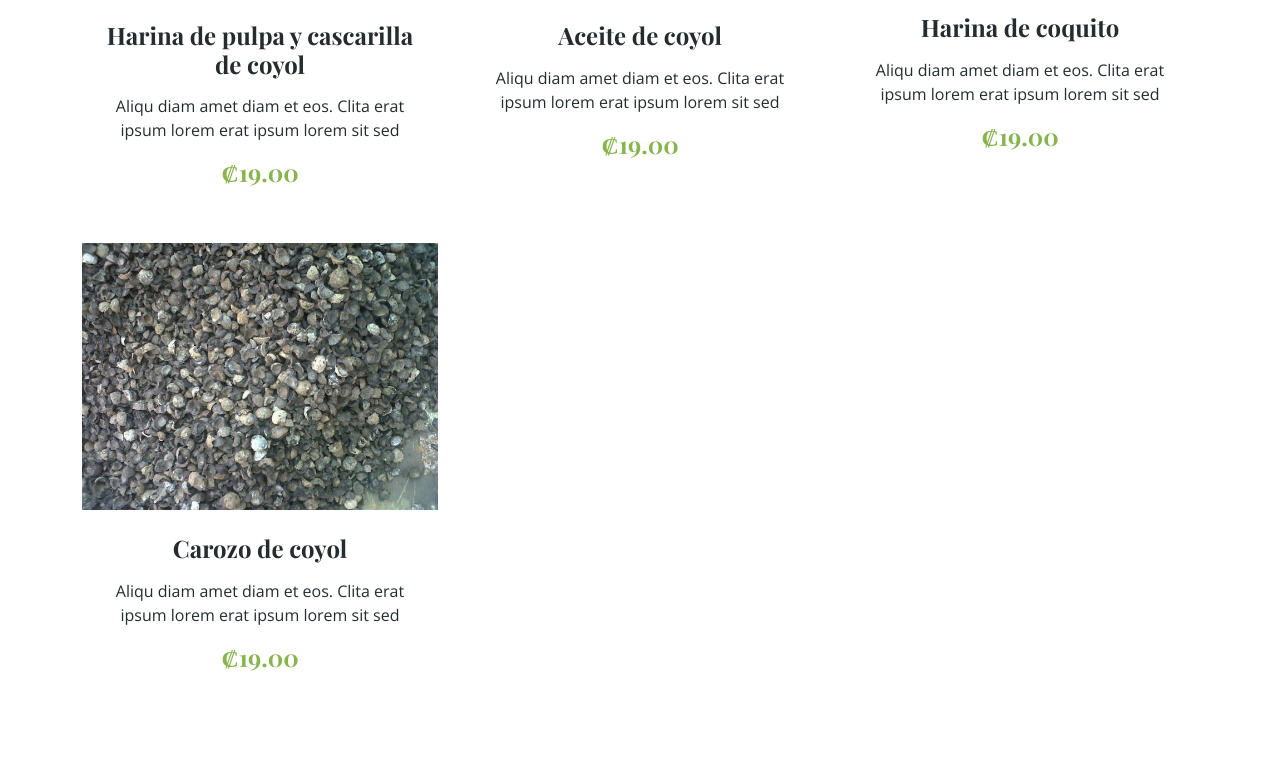
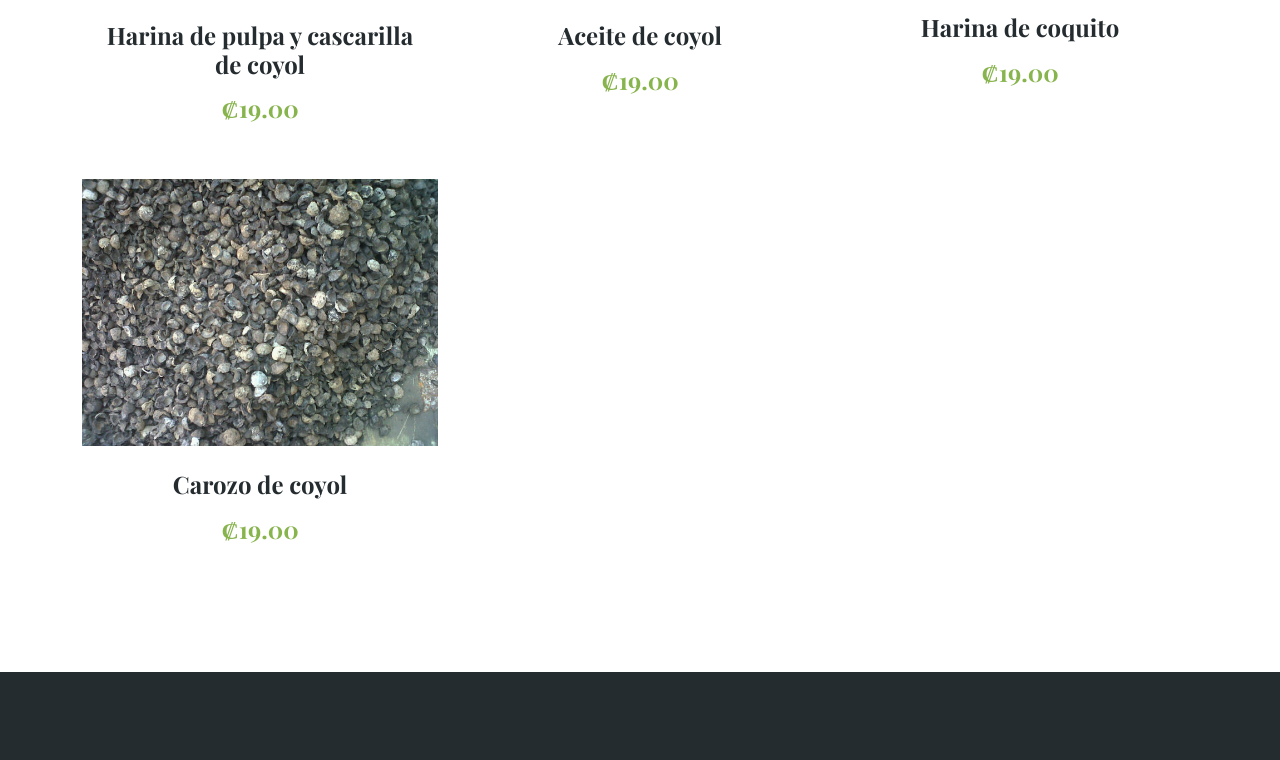
Before and after one commit to anerthy/agrolajas, a plain HTML site: page product.html in a window 1280 px wide. Shown: the part 876-1636 px from the top of the page. Drawn offline with nearby package versions, Linux system fonts and the light colour scheme.

Commit message:
Comentando algunos cambios

```diff
--- a/product.html
+++ b/product.html
@@ -136,7 +136,7 @@
                                 <small class="fa fa-star text-primary"></small>
                             </div> -->
                             <h4 class="mb-3">Harina de pulpa y cascarilla de coyol</h4>
-                            <p>Aliqu diam amet diam et eos. Clita erat ipsum lorem erat ipsum lorem sit sed</p>
+                            <!-- <p>Aliqu diam amet diam et eos. Clita erat ipsum lorem erat ipsum lorem sit sed</p> -->
                             <h4 class="text-primary">₡19.00</h4>
                         </div>
                         <div class="store-overlay">
@@ -198,7 +198,7 @@
                                 <small class="fa fa-star text-primary"></small>
                             </div> -->
                             <h4 class="mb-3">Aceite de coyol</h4>
-                            <p>Aliqu diam amet diam et eos. Clita erat ipsum lorem erat ipsum lorem sit sed</p>
+                            <!-- <p>Aliqu diam amet diam et eos. Clita erat ipsum lorem erat ipsum lorem sit sed</p> -->
                             <h4 class="text-primary">₡19.00</h4>
                         </div>
                         <div class="store-overlay">
@@ -261,7 +261,7 @@
                                 <small class="fa fa-star text-primary"></small>
                             </div> -->
                             <h4 class="mb-3">Harina de coquito</h4>
-                            <p>Aliqu diam amet diam et eos. Clita erat ipsum lorem erat ipsum lorem sit sed</p>
+                            <!-- <p>Aliqu diam amet diam et eos. Clita erat ipsum lorem erat ipsum lorem sit sed</p> -->
                             <h4 class="text-primary">₡19.00</h4>
                         </div>
                         <div class="store-overlay">
@@ -321,7 +321,7 @@
                                 <small class="fa fa-star text-primary"></small>
                             </div> -->
                             <h4 class="mb-3">Carozo de coyol</h4>
-                            <p>Aliqu diam amet diam et eos. Clita erat ipsum lorem erat ipsum lorem sit sed</p>
+                            <!-- <p>Aliqu diam amet diam et eos. Clita erat ipsum lorem erat ipsum lorem sit sed</p> -->
                             <h4 class="text-primary">₡19.00</h4>
                         </div>
                         <div class="store-overlay">
```
